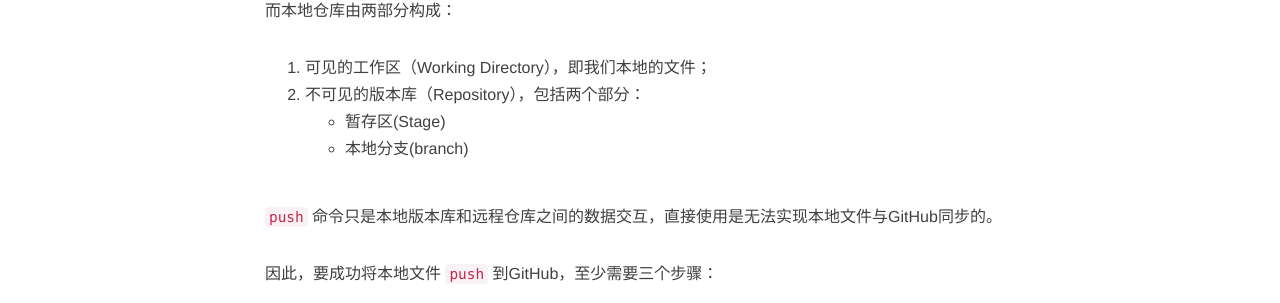
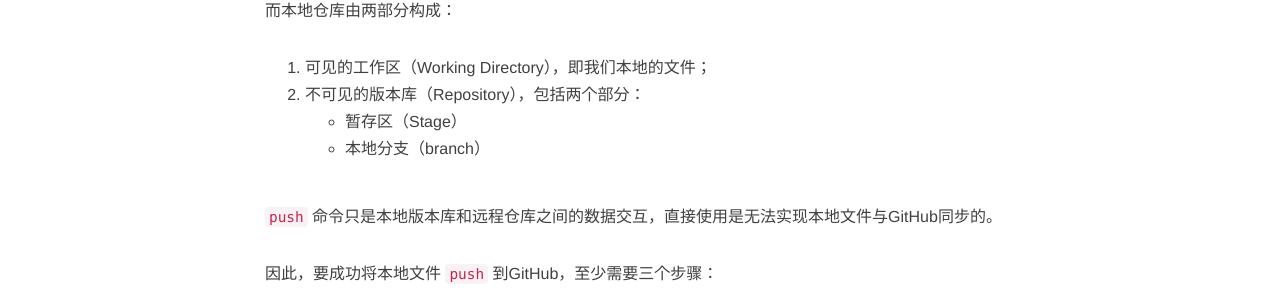
Before and after one commit to ceares/ceares.github.io, a Jekyll site: the page built from _posts/qa/2016-04-23-gitpush.md, in a window 1280 px wide. Shown: the part 657-960 px from the top of the page. Built offline with Jekyll 4.4.1, drawn with Linux system fonts in a browser that asks for light colours; nearby versions of some CDN libraries; comment, search, counter and statistics services are not loaded.

Commit message:
from sp3

```diff
--- a/_posts/qa/2016-04-23-gitpush.md
+++ b/_posts/qa/2016-04-23-gitpush.md
@@ -15,8 +15,8 @@ description: git push
 
 1. 可见的工作区（Working Directory），即我们本地的文件；
 2. 不可见的版本库（Repository），包括两个部分：
- - 暂存区(Stage)
- - 本地分支(branch)
+ - 暂存区（Stage）
+ - 本地分支（branch）
 
 `push` 命令只是本地版本库和远程仓库之间的数据交互，直接使用是无法实现本地文件与GitHub同步的。
 
```
